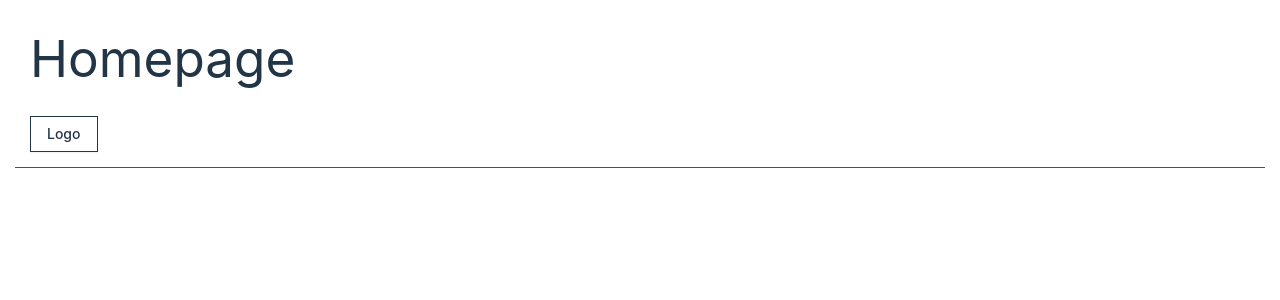
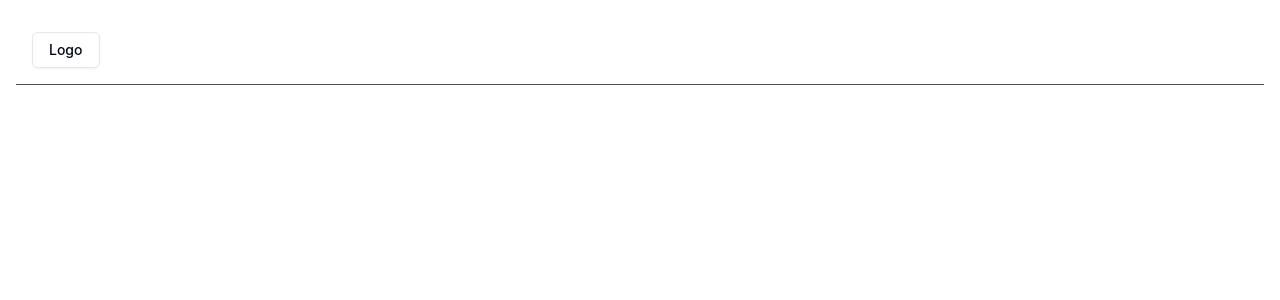
Before and after one commit to aidanho1188/ptsb-oct-23-capstone-team-2, a React (Vite) app in the folder client/: page / in a window 1280 px wide. Shown: the top 300 px of the page. Built offline with nearby package versions, Linux system fonts and the light colour scheme.

Commit message:
removrefactored homepage css and apple globals css from shadcn. Also switched px to em/rem.

```diff
--- a/client/app/globals.css
+++ b/client/app/globals.css
@@ -71,6 +71,7 @@
     @apply border-border;
   }
   body {
-    @apply bg-background text-foreground;
+    /* @apply bg-background */
+    @apply text-foreground;
   }
 }
--- a/client/src/App.css
+++ b/client/src/App.css
@@ -1,7 +1,5 @@
 #root {
-  max-width: 1280px;
-  margin: 0;
-  /* padding: 2rem; */
+  margin: 0 auto;
   text-align: center;
 }
 
--- a/client/src/components/NavMenu/navigationMenu.css
+++ b/client/src/components/NavMenu/navigationMenu.css
@@ -6,6 +6,6 @@
 .nav-link {
     color: white;
     font-size: 1em;
-    padding: 10px;
+    padding: 1rem;
     cursor: pointer;
 }
--- a/client/src/index.css
+++ b/client/src/index.css
@@ -3,7 +3,7 @@
 @import 'tailwindcss/base';
 @import 'tailwindcss/components';
 @import 'tailwindcss/utilities';
-
+@import '../app/globals.css';
 /* Your custom styles go here */
 
 :root {
--- a/client/src/pages/Homepage.jsx
+++ b/client/src/pages/Homepage.jsx
@@ -1,17 +1,17 @@
-import Logo from "../components/Logo/Logo";
-import NavMenu from "../components/NavMenu/NavigationMenu";
+import Logo from '../components/Logo/Logo'
+import NavMenu from '../components/NavMenu/NavigationMenu'
 import './homepage.css'
 
 function Homepage() {
   return (
     <div className="homepage-container">
-      <h1 className="homepage-title">Homepage</h1>
+      {/* <h1 className="homepage-title">Homepage</h1> */}
       <div className="nav-bar">
         <Logo />
         <NavMenu />
       </div>
     </div>
-  );
+  )
 }
 
-export default Homepage;
+export default Homepage
--- a/client/src/pages/homepage.css
+++ b/client/src/pages/homepage.css
@@ -2,22 +2,22 @@
   display: flex;
   flex-direction: column;
   width: 100vw;
-padding: 15px;
+  padding: 1rem;
 }
 
 .homepage-title {
   display: flex;
   flex-direction: row;
   align-items: flex-start;
-padding: 15px;
+  padding: 1rem;
 }
 
 .nav-bar {
   display: flex;
   flex-direction: row;
   justify-content: space-between;
-padding: 15px;
-border-bottom: 1px #4F4F4F solid;
+  padding: 1rem;
+  border-bottom: 1px #4f4f4f solid;
   z-index: 10000;
   position: sticky;
   top: 0;
--- a/client/tsconfig.node.json
+++ b/client/tsconfig.node.json
@@ -6,6 +6,6 @@
     "allowSyntheticDefaultImports": true
   },
   "include": [
-    "vite.config.ts"
+    "vite.config.js"
   ]
 }
```
Lines whose indentation alone changed are shown as unchanged.
